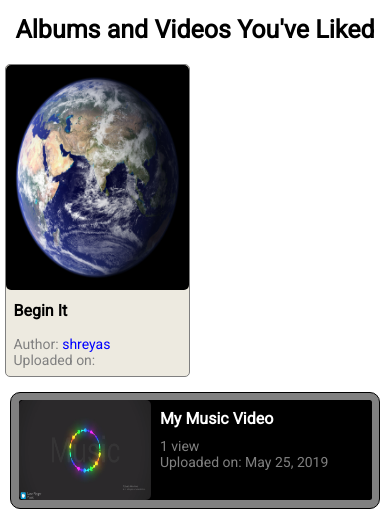
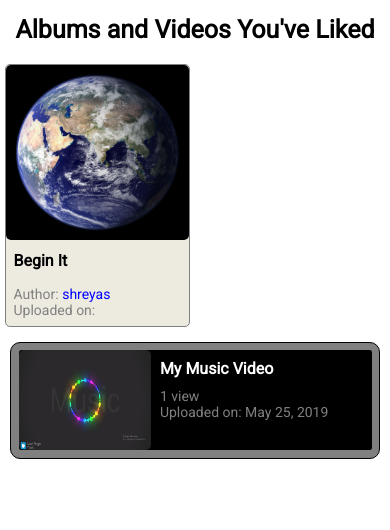
Before and after one commit to shreyasghansawant/Beginners-Beat, a Django app: page /liked-albums-videos/ in a window 390 px wide. Shown: the part 82-612 px from the top of the page. Run offline with Django 3.2, Linux system fonts and the light colour scheme; a user stored in the database is signed in; data comes from the database, SQL or seed files in the repository; tables that the repository leaves empty hold one stand-in row (values such as "Sample post").

Commit message:
Update liked_it.css

```diff
--- a/beat/static/beat/liked_it.css
+++ b/beat/static/beat/liked_it.css
@@ -131,4 +131,7 @@
   #liked-albums{
     font-size: 25px;
   }
+  #cover_dp{
+    height: 175px;
+  }
 }
```
